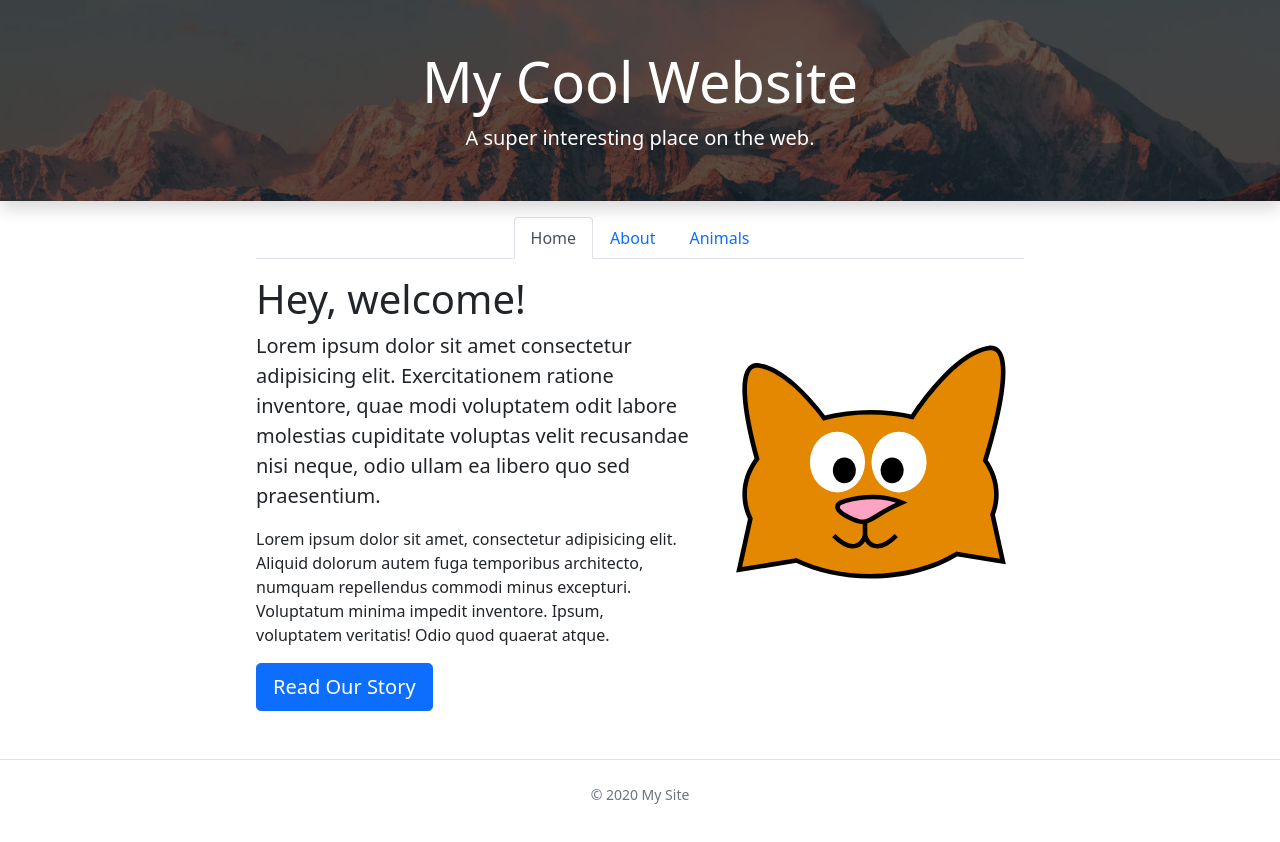
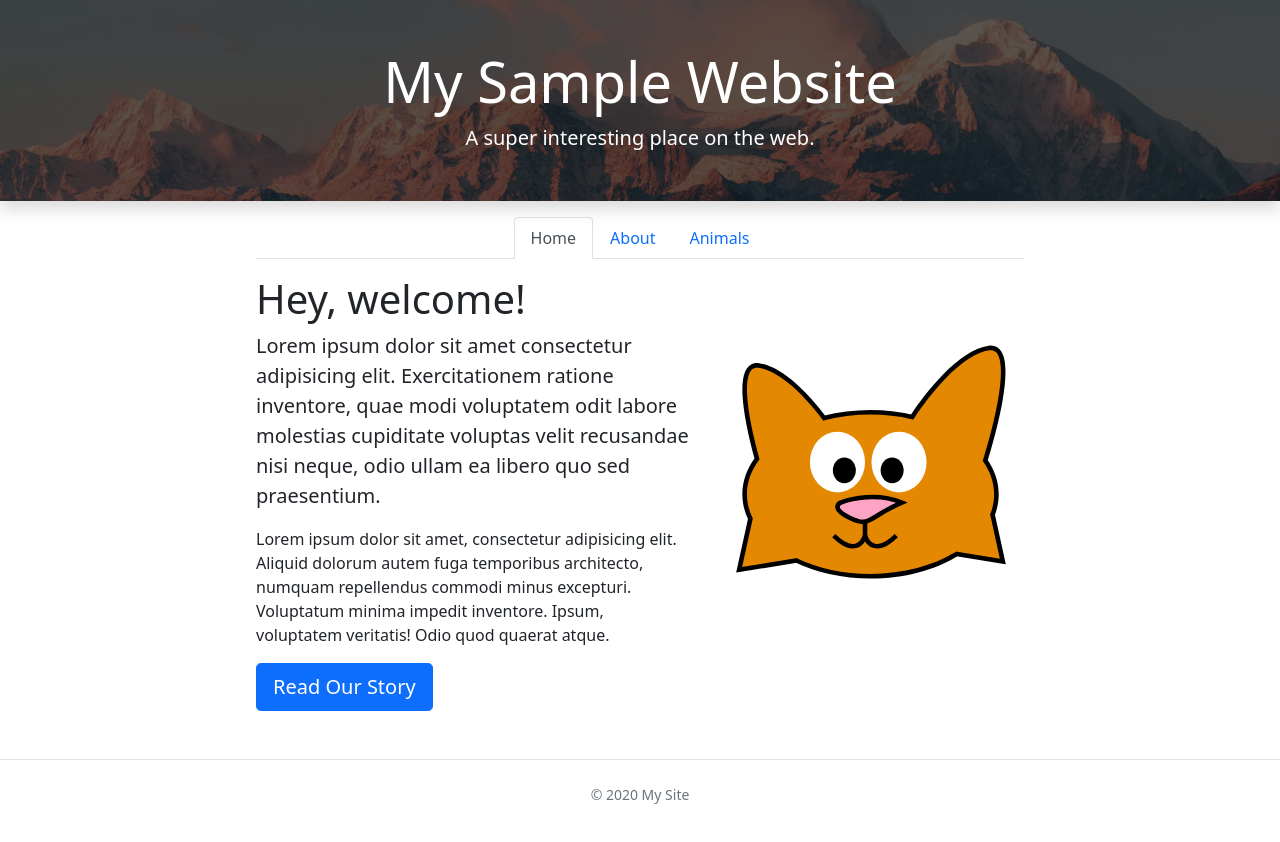
Before and after one commit to IshitaJalla/samplesite, a plain HTML site: page index.html in a window 1280 px wide. Drawn offline with nearby package versions, Linux system fonts and the light colour scheme.

Commit message:
changed headline

```diff
--- a/index.html
+++ b/index.html
@@ -8,7 +8,7 @@
   </head>
   <body>
     <div class="my-bg-photo bg-secondary text-white py-5 text-center shadow">
-      <h1 class="display-4">My Cool Website</h1>
+      <h1 class="display-4">My Sample Website</h1>
       <p class="lead mb-0">A super interesting place on the web.</p>
     </div>
 
```
